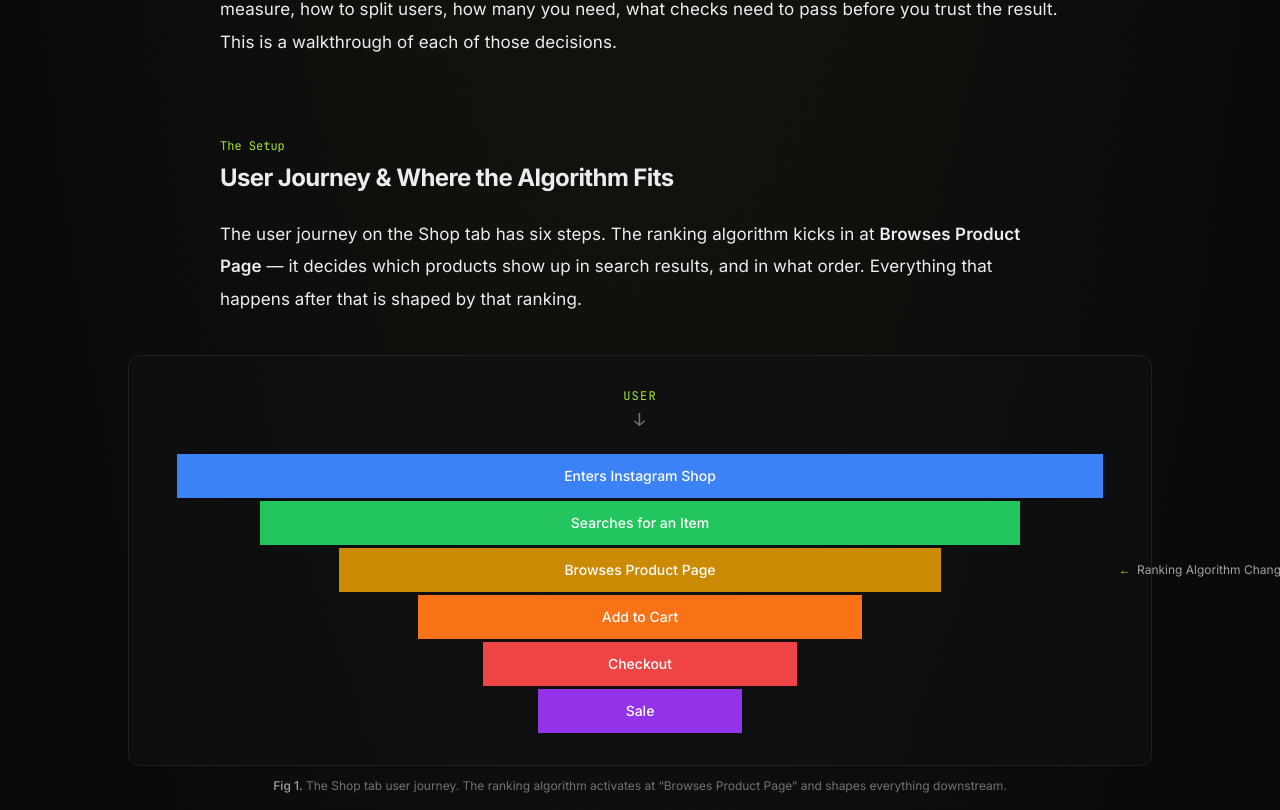
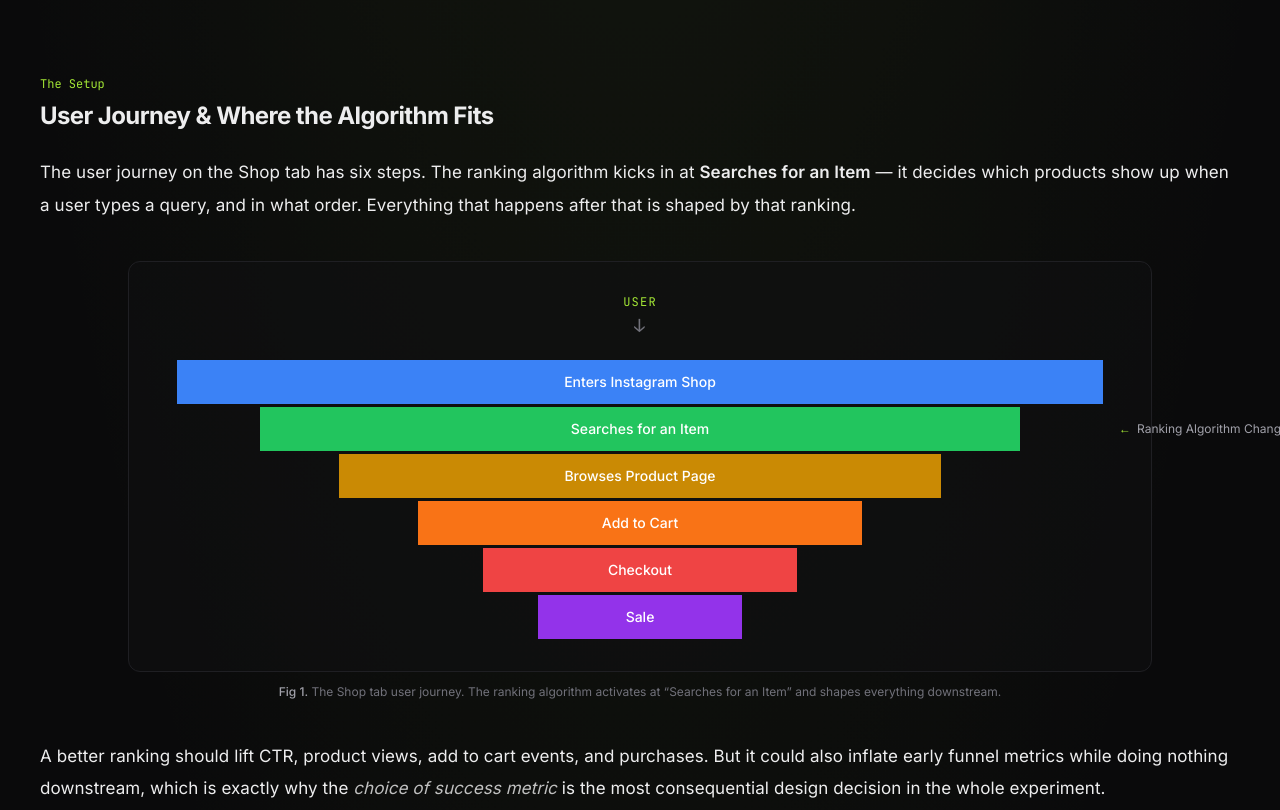
Before and after one commit to alexxvives/alexxvives.github.io, a Next.js app: page /projects/ab-test-instagram-shop in a window 1280 px wide. Shown: the part 650-1460 px from the top of the page. Built offline with nearby package versions, Linux system fonts and the light colour scheme.

Commit message:
fix: funnel tag → Searches for an Item, remove max-w-840 prose constraint, canary rollout, simplify run items

```diff
--- a/src/app/projects/_article.tsx
+++ b/src/app/projects/_article.tsx
@@ -6,7 +6,7 @@ import { getProject } from "@/content/projects";
 // ── Layout ─────────────────────────────────────────────────────────────────────
 
 export function Prose({ children }: { children: ReactNode }) {
-  return <div className="max-w-[840px] mx-auto">{children}</div>;
+  return <>{children}</>;
 }
 
 export function Wide({ children }: { children: ReactNode }) {
@@ -147,7 +147,7 @@ export function MetricStrip({
   metrics: { label: string; value: string; sub?: string }[];
 }) {
   return (
-    <div className="my-8 max-w-[840px] mx-auto grid grid-cols-2 sm:grid-cols-4 gap-3">
+    <div className="my-8 grid grid-cols-2 sm:grid-cols-4 gap-3">
       {metrics.map(({ label, value, sub }) => (
         <div
           key={label}
@@ -185,7 +185,7 @@ export function NextProject({ slug }: { slug: string }) {
   const p = getProject(slug);
   if (!p) return null;
   return (
-    <div className="max-w-[840px] mx-auto mt-24 pt-12 border-t border-border/40">
+    <div className="mt-24 pt-12 border-t border-border/40">
       <p className="font-mono text-xs uppercase tracking-widest text-ink-subtle mb-4">
         Next project
       </p>
@@ -225,7 +225,7 @@ export function ArticleHeader({
 }) {
   return (
     <header className="container-page mt-10">
-      <div className="max-w-[840px] mx-auto">
+      <div>
         <p className="font-mono text-xs uppercase tracking-widest text-accent">
           {eyebrow}
         </p>
--- a/src/app/projects/ab-test-instagram-shop/page.tsx
+++ b/src/app/projects/ab-test-instagram-shop/page.tsx
@@ -13,7 +13,7 @@ export const metadata: Metadata = {
 // ── Layout helpers ─────────────────────────────────────────────────────────────
 
 function Prose({ children }: { children: ReactNode }) {
-  return <div className="max-w-[840px] mx-auto">{children}</div>;
+  return <>{children}</>;
 }
 
 function Wide({ children }: { children: ReactNode }) {
@@ -174,8 +174,8 @@ function ResultsMetrics() {
 function FunnelDiagram() {
   const layers = [
     { label: "Enters Instagram Shop", pct: 100, color: "#3b82f6", tag: false },
-    { label: "Searches for an Item", pct: 82, color: "#22c55e", tag: false },
-    { label: "Browses Product Page", pct: 65, color: "#ca8a04", tag: true },
+    { label: "Searches for an Item", pct: 82, color: "#22c55e", tag: true },
+    { label: "Browses Product Page", pct: 65, color: "#ca8a04", tag: false },
     { label: "Add to Cart", pct: 48, color: "#f97316", tag: false },
     { label: "Checkout", pct: 34, color: "#ef4444", tag: false },
     { label: "Sale", pct: 22, color: "#9333ea", tag: false },
@@ -208,7 +208,7 @@ function FunnelDiagram() {
       </div>
       <figcaption className="text-center text-xs text-ink-subtle mt-3">
         <span className="text-ink-muted font-medium">Fig 1.</span> The Shop tab user journey.
-        The ranking algorithm activates at &ldquo;Browses Product Page&rdquo; and shapes
+        The ranking algorithm activates at &ldquo;Searches for an Item&rdquo; and shapes
         everything downstream.
       </figcaption>
     </figure>
@@ -483,7 +483,7 @@ export default function AbTestPage() {
 
       {/* ── Header */}
       <header className="container-page mt-10">
-        <div className="max-w-[840px] mx-auto">
+        <div>
           <p className="font-mono text-xs uppercase tracking-widest text-accent">
             Work · Meta (Instagram) · Summer 2022
           </p>
@@ -535,8 +535,8 @@ export default function AbTestPage() {
           </SH>
           <P>
             The user journey on the Shop tab has six steps. The ranking algorithm kicks in at{" "}
-            <B>Browses Product Page</B> — it decides which products show up in search results, and
-            in what order. Everything that happens after that is shaped by that ranking.
+            <B>Searches for an Item</B> — it decides which products show up when a user types a
+            query, and in what order. Everything that happens after that is shaped by that ranking.
           </P>
         </Prose>
 
@@ -693,11 +693,17 @@ export default function AbTestPage() {
             Shop traffic volumes, that&apos;s roughly 1 to 2 weeks from the target population.
           </P>
 
-          <SH3>Ramp Schedule</SH3>
+          <SH3>Canary Rollout</SH3>
           <P>
-            The experiment ramps from <C>1%</C> → <C>5%</C> → <C>25%</C> → <C>50%</C> with daily
-            guardrail checks between each step. If crash rate spikes, latency degrades, or ads
-            revenue drops at any stage, the experiment halts before reaching more users.
+            Before the main experiment, a <B>1/99 canary</B> deploys the new algorithm to 1% of
+            traffic while 99% stays on control. The only thing checked during the canary is
+            guardrails: crash rate, p95 latency, ads revenue per user, and hide and report rate. If
+            any guardrail breaches, the canary stops. If all clear, the canary data is discarded
+            and the 50/50 experiment starts fresh.
+          </P>
+          <P>
+            Discarding the 1% matters. Mixing canary and experiment data breaks the clean pre/post
+            boundary the analysis depends on.
           </P>
         </Prose>
 
@@ -706,7 +712,7 @@ export default function AbTestPage() {
           <SH id="run" step="Step 04">
             Running the Experiment
           </SH>
-          <P>Three things matter during the run:</P>
+          <P>Two things matter during the run:</P>
           <ol className="mt-5 space-y-4 list-none">
             {(
               [
@@ -716,18 +722,14 @@ export default function AbTestPage() {
                   d: (
                     <>
                       Every impression, click, add to cart, and purchase gets logged with{" "}
-                      <C>user_id</C>, arm assignment, and a session ID so events can be attributed
-                      to the correct treatment exposure. Target event loss rate: &lt; 0.5%.
+                      <C>user_id</C>, arm assignment, and a timestamp. If event loss differs
+                      between arms it biases the revenue-per-user denominator, so logging
+                      correctness is verified in the validity checks before results are read.
                     </>
                   ),
                 },
                 {
                   n: "2",
-                  t: "Guardrail monitoring",
-                  d: "Daily checks on crash rate, p95 latency, ads revenue per user, and hide and report rate. These catch unintended regressions before they affect too many users.",
-                },
-                {
-                  n: "3",
                   t: "No peeking at the primary metric p-value",
                   d: "The end date is committed to before launch and doesn't change based on what the data looks like at day 7. This is the most violated rule in online experimentation.",
                 },
```
